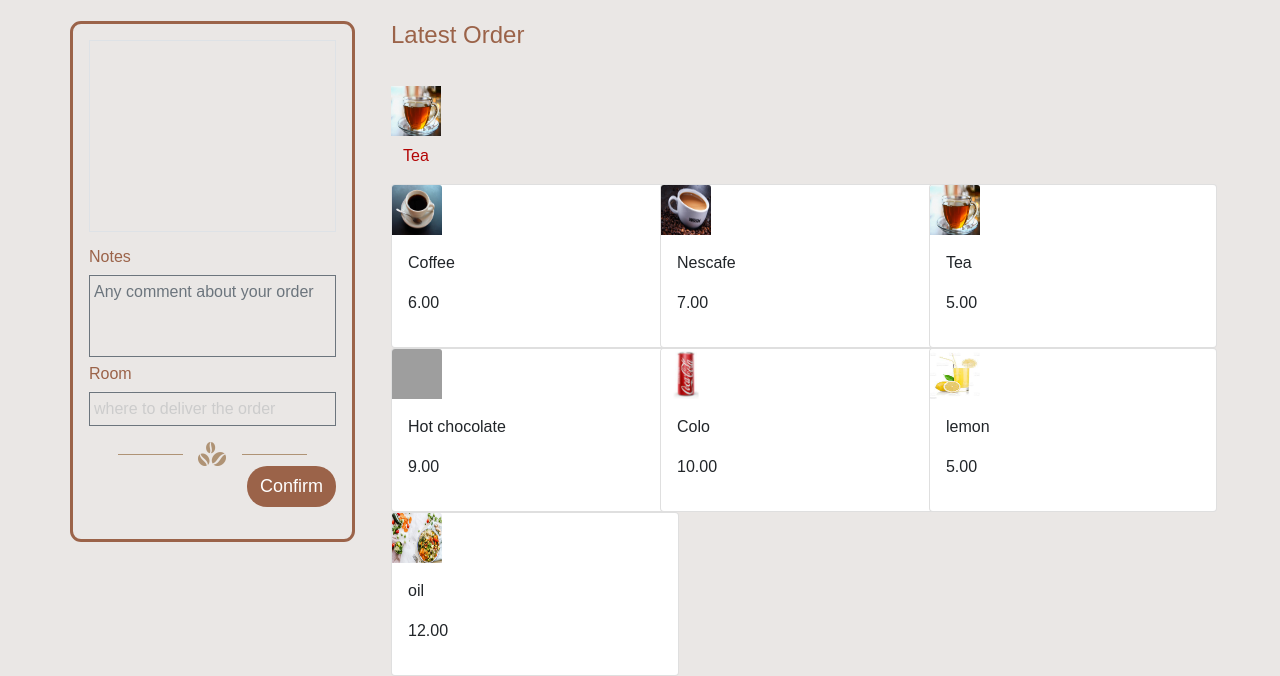
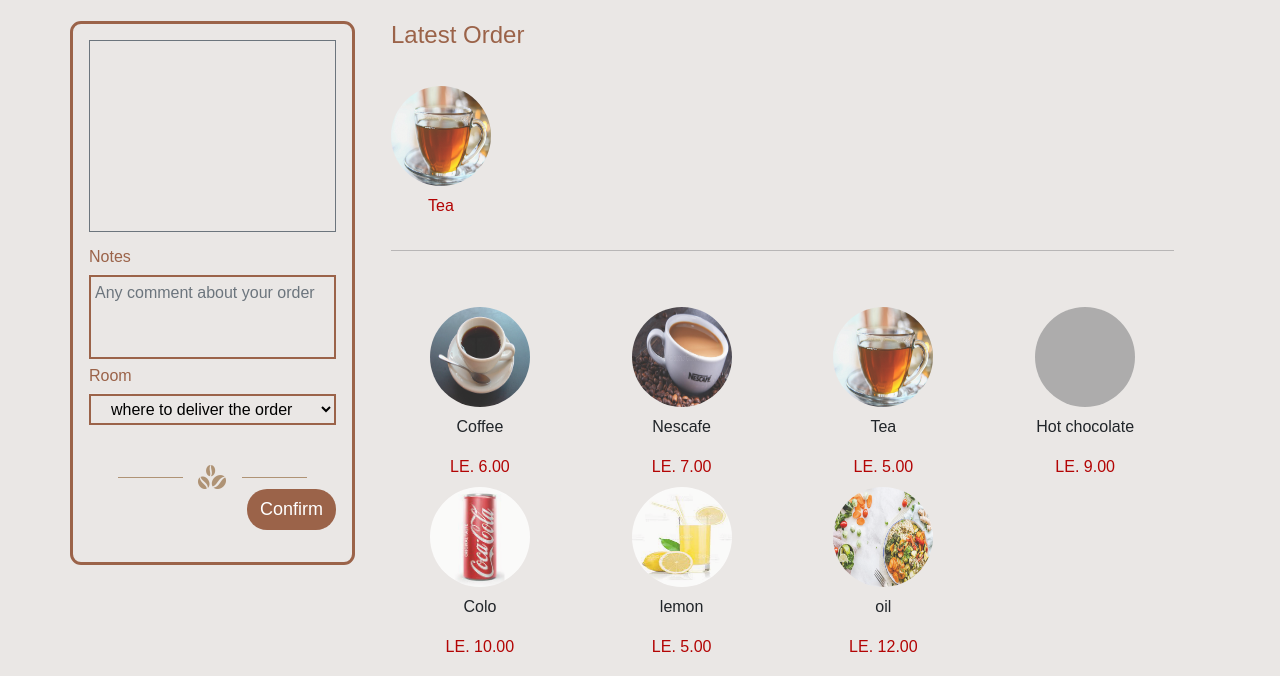
Before and after one commit to fatmasalah33/cafeteria, a PHP site: page /home.php in a window 1280 px wide. Shown: the part 171-847 px from the top of the page. After the commit the page ends 823 px from the top, so only its background shows below. Run offline with PHP 8.4, Linux system fonts and the light colour scheme; a user stored in the database is signed in; data comes from the database, SQL or seed files in the repository; some libraries are stand-ins or nearby versions; grey boxes are pictures that could not be loaded.

Commit message:
home admin and user

```diff
--- a/home.php
+++ b/home.php
@@ -58,19 +58,17 @@
             border:2px solid  #9b6349 !important;
             border-radius: 11px;
         }
-        .products{
-            margin-top: 9rem !important;
-        }
-        .products div{
-            width: 8rem;
 
-        }
-        .products div img{
+        .image{
             max-width: 100%;
             opacity: 0.8;
             transition: all 1s;
+            border-radius: 50%;
+            width: 100px;
+            height: 100px;
+
         }
-        .products div img:hover{
+        .image:hover{
             opacity: 1;
             cursor: pointer !important;
             transform: scale(1.1) rotate(-5deg);
@@ -78,6 +76,10 @@
         .sticky-lg-top{
             top: 10rem;
         }
+        .bg-light{
+        background-color: transparent !important;
+        border: 2px solid #9b6349 !important;
+      }
 
         #myDIV{
         height: 12rem !important;
@@ -156,7 +158,7 @@
      <!--cart (left Aside section)-->
 <aside class="col-10 col-md-5 col-lg-3 border-3 mx-auto mb-5 sticky-lg-top p-3 ">
     <form action=<?="setproductdb.php?id={$_SESSION['admin']}"?> method="post" onsubmit="setorder()">
-       <div id="myDIV" class="border p-1 mb-2">
+       <div id="myDIV" class="border border-secondary p-1 mb-2">
 
        <!-- <div class="d-flex justify-content-between align-items-center mb-2">
                 <span for="product" id="productname"></span>
@@ -169,10 +171,10 @@
         <input type="hidden" class="form-control w-25 border text-center" name="price" value="" id="totalprice" min="1" max="15">
        <!--Notes-->
        <label for="notes" class="form-label mb-0">Notes</label>
-       <textarea id="notes" name="notes" class="form-control me-2 border p-1 border-secondary" placeholder="Any comment about your order" rows="3"></textarea>
+       <textarea id="notes" name="notes" class="form-control bg-light me-2 border p-1 border-secondary" placeholder="Any comment about your order" rows="3"></textarea>
        <!--select-->
-       <label for="roomno" class="form-label mb-0">Room</label>
-       <select name="noroom" id="roomno" class="form-control me-2 border p-1 border-secondary" placeholder="Any comment about your order" rows="5">
+       <label for="roomno" class="form-label mb-0">Room</label><br>
+       <select name="noroom" id="roomno" class="w-100 mb-4 bg-light border-0 p-1 px-3" placeholder="Any comment about your order" rows="5">
         <option disabled selected >where to deliver the order</option>
             <option value="1">room 1</option>
             <option value="2">room 2</option>
@@ -202,10 +204,12 @@
     <h2 class="title">Latest Order</h2>
     <?php foreach ($lastorders as $user){?>
       <div class="text-center d-inline-block custom-margin">
-               <img class='mb-2' style="width:50px; height:50px" src="<?='productphoto/'.$user['img']?>">
+               <img class='mb-2 image'  src="<?='productphoto/'.$user['img']?>">
                <br><span id="productname"><?= $user['name']?></span><br>
 
             </div><?php }?>
+
+            <hr class="mb-5">
                 <div class="row">
                 <?php
 							$queryString=$connection->prepare('SELECT * FROM products');
@@ -215,12 +219,12 @@
                                     $myId=$product['id'];
                                     $productName=$product['name'];
                                     $productPrice=$product['price'];?>
-                    <div class="col-md-4">
-                    <div class="card" style="width: 18rem;">
-  <img onclick="getDetails(<?= $myId ?>,'<?= $productName ?>',<?=$productPrice?>,event)"  id="<?= $myId ?>" style='width:50px ; height:50px;'  src="<?='productphoto/'.$product['img']?>" class="card-img-top" alt="...">
-  <div class="card-body">
+                    <div class="col-md-3 col-6">
+                    <div class="text-center products">
+  <img onclick="getDetails(<?= $myId ?>,'<?= $productName ?>',<?=$productPrice?>,event)"  id="<?= $myId ?>"  src="<?='productphoto/'.$product['img']?>" class="mb-2 mt-2 image" alt="...">
+  <div class="text-center">
     <p class="card-text"><?= $product['name']?></p>
-<p><?= $product['price']?></p>
+<span>LE. </span><span><?= $product['price']?></span>
 </div>
 </div>
 
@@ -301,7 +305,7 @@ console.log(sum)
 
        let para7 = document.createElement("i");
        para7.setAttribute("class","fa-solid fa-xmark")
-      //  para7.setAttribute("style","color:darkred;cursor: pointer;")
+       para7.setAttribute("style","color:darkred;cursor: pointer;")
        para5.appendChild(para7);
        para7.onclick=(e)=>{
 
```
Also changed, not shown: admintesthome.php (+32 -23 lines).
